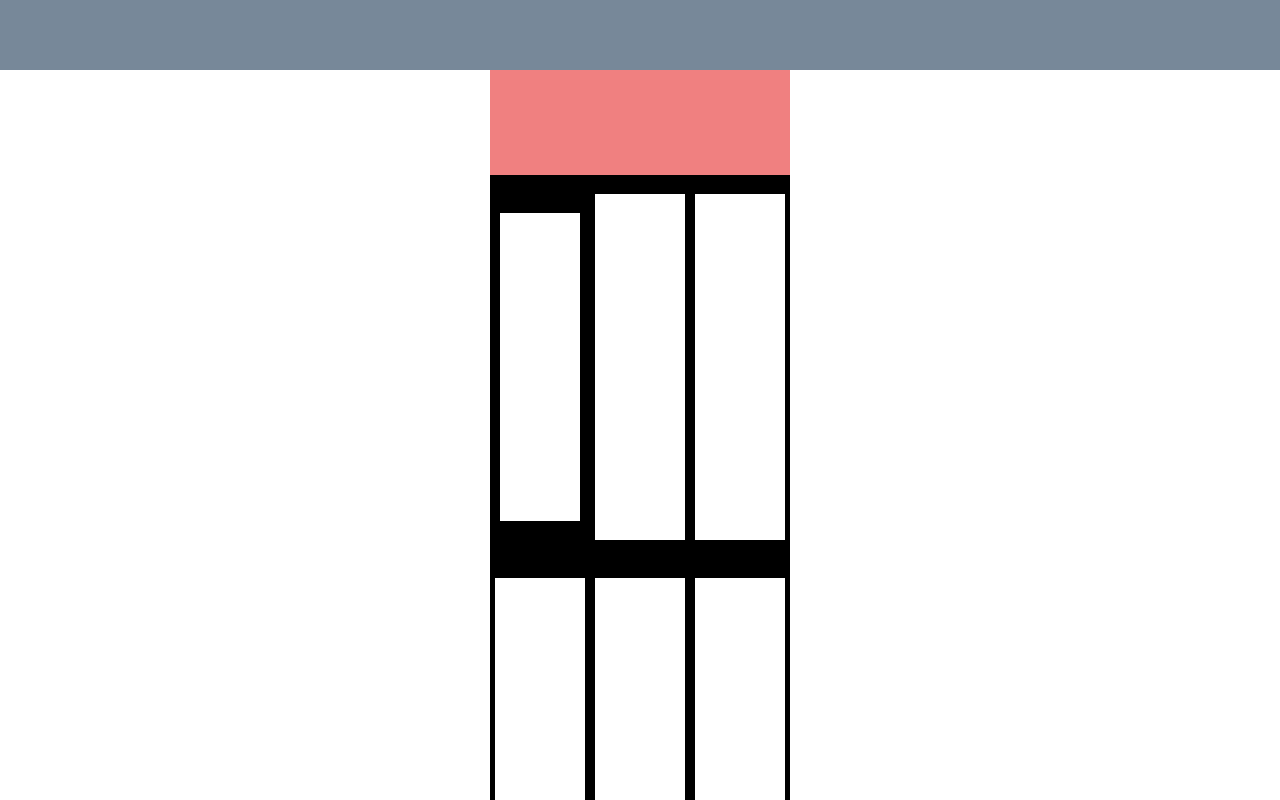
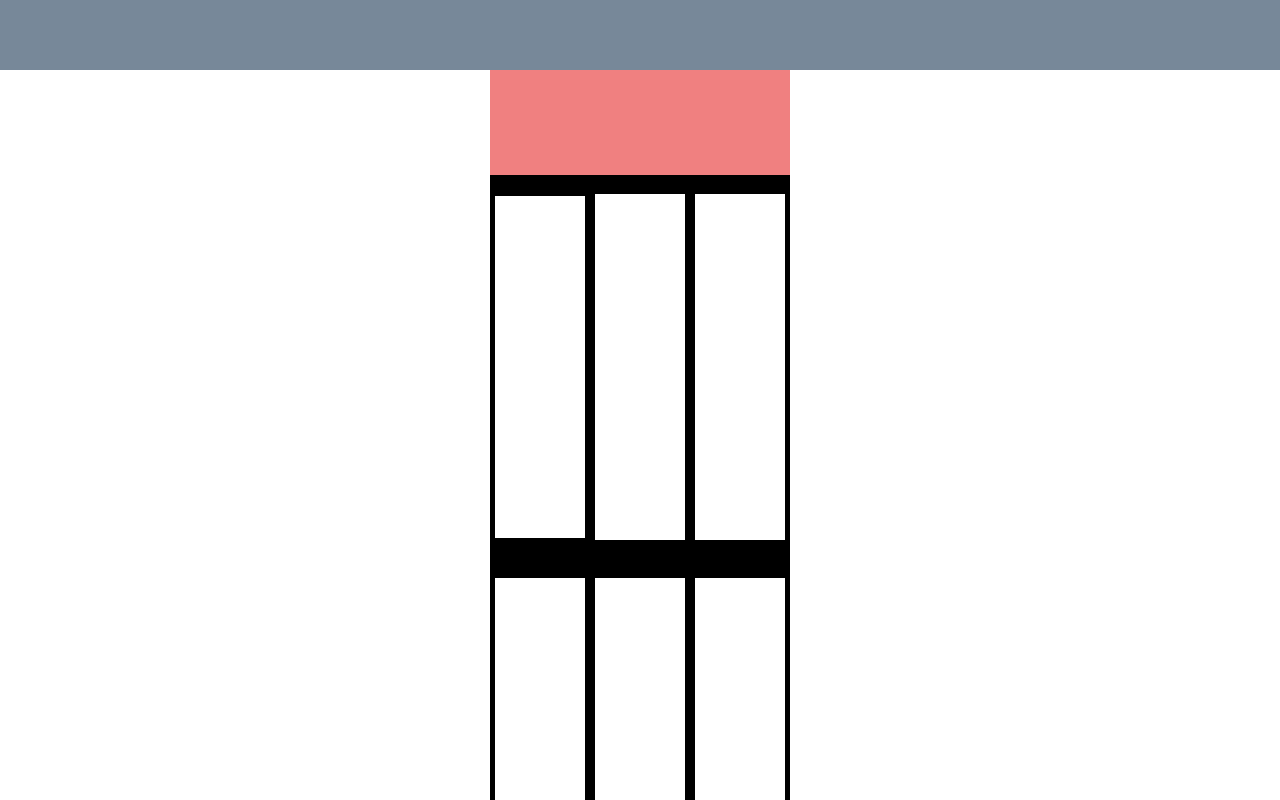
Before and after one commit to danielboisselle/projects, a React (Create React App) app in the folder frontend/tic-tac/: page / in a window 1280 px wide. In both pictures the pointer is over the element 540 px from the left and 367 px from the top of the page. Shown: the top 800 px of the page. Built offline with nearby package versions, Linux system fonts and the light colour scheme.

Commit message:
udpate: set pulsify animation duration to .3s

```diff
--- a/frontend/tic-tac/src/Containers/GameBoard/GameBoard.module.css
+++ b/frontend/tic-tac/src/Containers/GameBoard/GameBoard.module.css
@@ -18,7 +18,7 @@
 .boardGridItem:hover {
   animation-name: pulseify;
   animation-delay: 0s;
-  animation-duration: .7s;
+  animation-duration: .3s;
   animation-iteration-count: infinite;
   animation-direction: alternate;
 }
```
